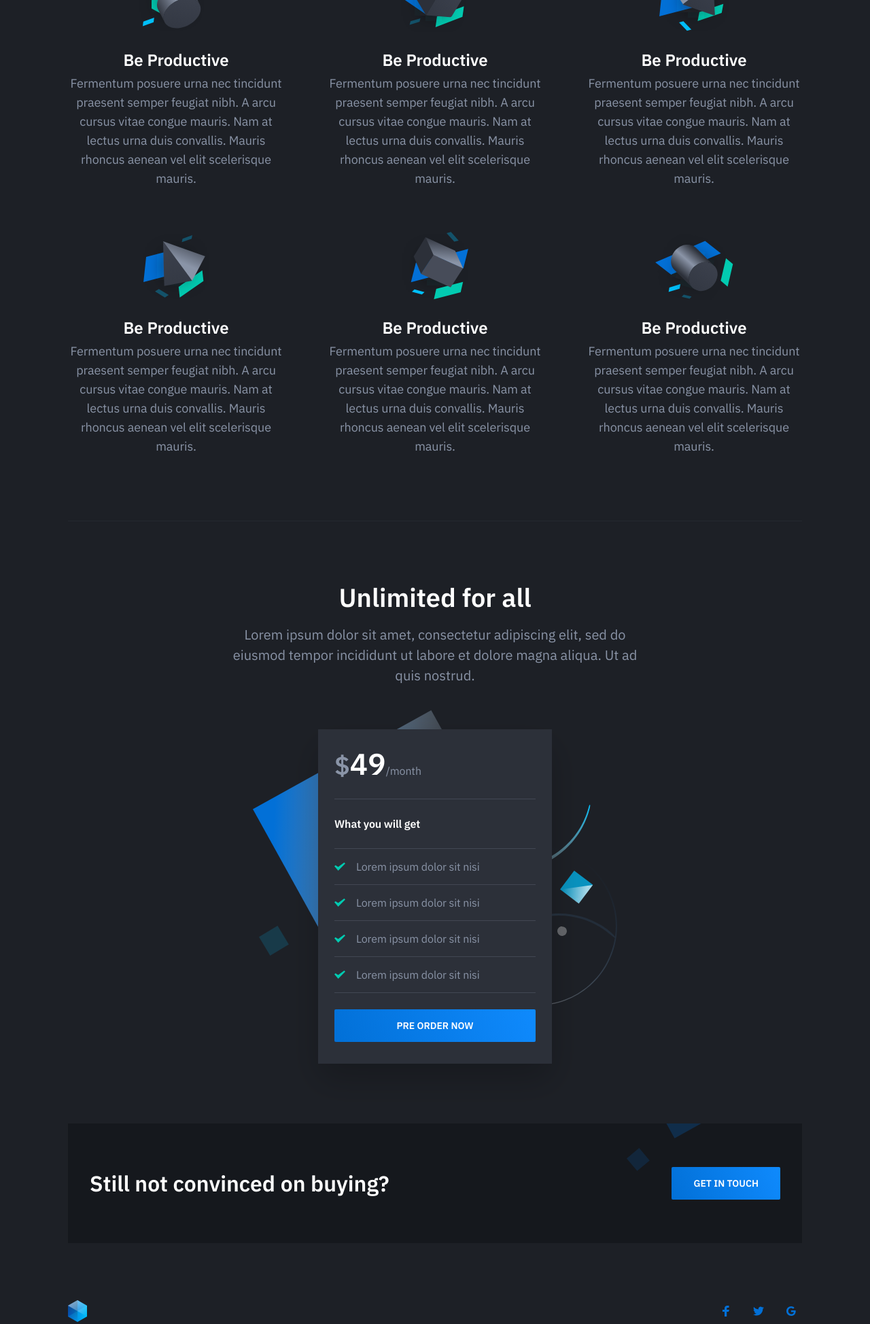
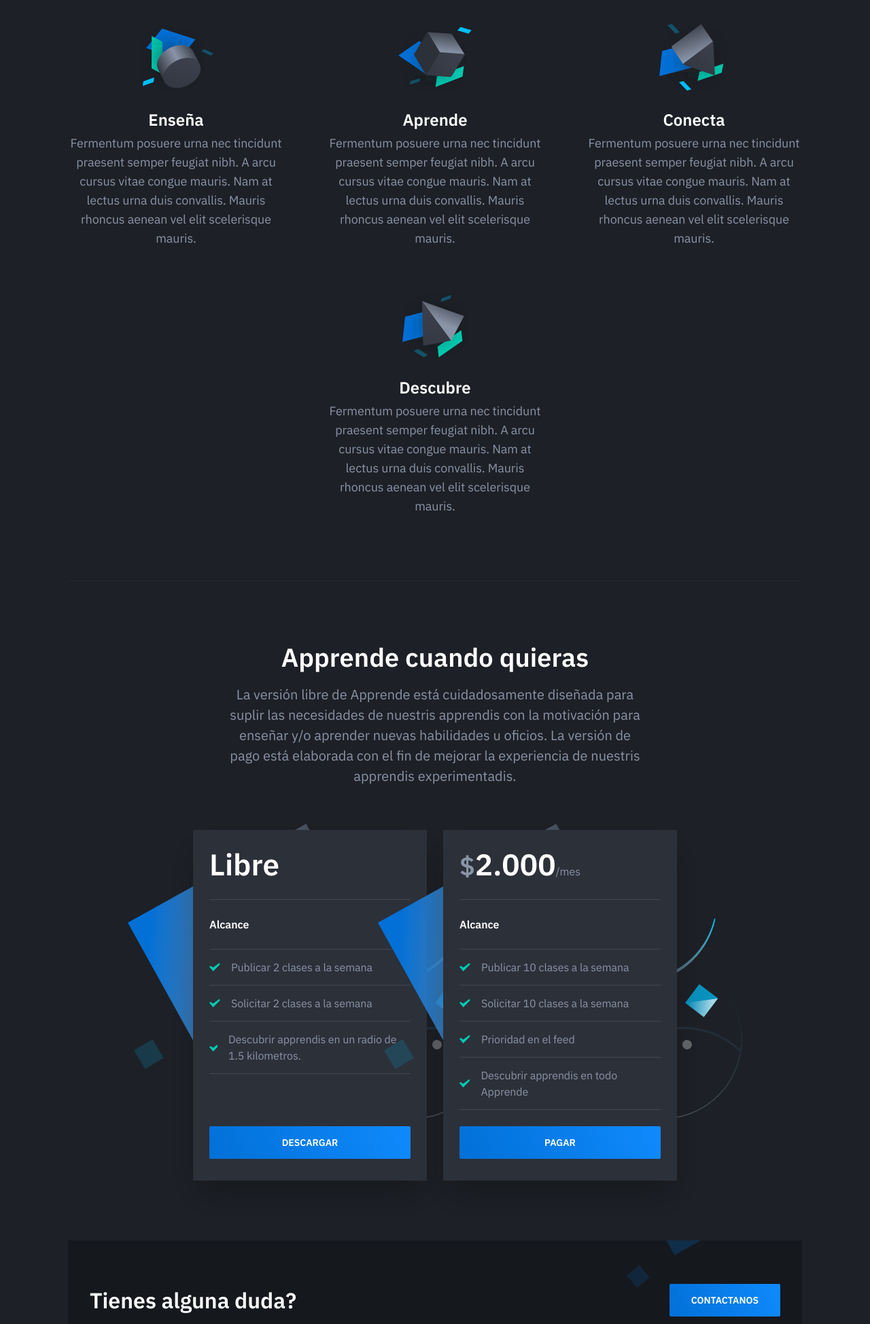
Before and after one commit to OasisLatam/info, a plain HTML site: page index.html in a window 1280 px wide. Shown: the part 777-2725 px from the top of the page at 68% size. Drawn offline with nearby package versions, Linux system fonts and the light colour scheme.

Commit message:
Apprende team update

```diff
--- /dev/null
+++ b/dist/css/blockquote.css
@@ -0,0 +1,3 @@
+blockquote {
+	font-size:90%;
+}
--- a/index.html
+++ b/index.html
@@ -4,9 +4,11 @@
     <meta charset="utf-8">
     <meta http-equiv="X-UA-Compatible" content="IE=edge">
     <meta name="viewport" content="width=device-width, initial-scale=1">
-    <title>Solid Template</title>
+    <link rel="shortcut icon" href="dist/images/logo.svg" alt="header-logo-image">
+    <title>Apprende</title>
     <link href="https://fonts.googleapis.com/css?family=IBM+Plex+Sans:400,600" rel="stylesheet">
     <link rel="stylesheet" href="dist/css/style.css">
+    <link rel="stylesheet" href="dist/css/blockquote.css">
 	<script src="https://unpkg.com/animejs@3.0.1/lib/anime.min.js"></script>
     <script src="https://unpkg.com/scrollreveal@4.0.0/dist/scrollreveal.min.js"></script>
 </head>
@@ -31,9 +33,13 @@
                 <div class="container">
                     <div class="hero-inner">
 						<div class="hero-copy">
-	                        <h1 class="hero-title mt-0">Landing template for startups</h1>
-	                        <p class="hero-paragraph">Our landing page template works on all devices, so you only have to set it up once, and get beautiful results forever.</p>
-	                        <div class="hero-cta"><a class="button button-primary" href="#">Pre order now</a><a class="button" href="#">Get in touch</a></div>
+	                        <h1 class="hero-title mt-0">Apprende Team</h1>
+	                        <p class="hero-paragraph">Somos Apprenditis, te damos la bienvenida a este mundo creado minuciosamente, cuidando cada detalle, para que todis nuestris apprenditis puedan conectarse con su comunidad en pos del conocimiento.</p>
+                            <blockquote>
+                              <p>La naturaleza nos ha dado las semillas del conocimiento, no el conocimiento mismo.</p>
+                              <footer>Lucio Anneo Séneca</footer>
+                            </blockquote>
+	                        <div class="hero-cta"><a class="button button-primary" href="#">Descargar</a><a class="button" href="#">Novedades</a></div>
 						</div>
 						<div class="hero-figure anime-element">
 							<svg class="placeholder" width="528" height="396" viewBox="0 0 528 396">
@@ -63,7 +69,7 @@
                                     <div class="feature-icon">
 										<img src="dist/images/feature-icon-01.svg" alt="Feature 01">
                                     </div>
-                                    <h4 class="feature-title mt-24">Be Productive</h4>
+                                    <h4 class="feature-title mt-24">Enseña</h4>
                                     <p class="text-sm mb-0">Fermentum posuere urna nec tincidunt praesent semper feugiat nibh. A arcu cursus vitae congue mauris. Nam at lectus urna duis convallis. Mauris rhoncus aenean vel elit scelerisque mauris.</p>
                                 </div>
                             </div>
@@ -72,7 +78,7 @@
                                     <div class="feature-icon">
 										<img src="dist/images/feature-icon-02.svg" alt="Feature 02">
                                     </div>
-                                    <h4 class="feature-title mt-24">Be Productive</h4>
+                                    <h4 class="feature-title mt-24">Aprende</h4>
                                     <p class="text-sm mb-0">Fermentum posuere urna nec tincidunt praesent semper feugiat nibh. A arcu cursus vitae congue mauris. Nam at lectus urna duis convallis. Mauris rhoncus aenean vel elit scelerisque mauris.</p>
                                 </div>
                             </div>
@@ -81,7 +87,7 @@
                                     <div class="feature-icon">
 										<img src="dist/images/feature-icon-03.svg" alt="Feature 03">
                                     </div>
-                                    <h4 class="feature-title mt-24">Be Productive</h4>
+                                    <h4 class="feature-title mt-24">Conecta</h4>
                                     <p class="text-sm mb-0">Fermentum posuere urna nec tincidunt praesent semper feugiat nibh. A arcu cursus vitae congue mauris. Nam at lectus urna duis convallis. Mauris rhoncus aenean vel elit scelerisque mauris.</p>
                                 </div>
                             </div>
@@ -90,28 +96,11 @@
                                     <div class="feature-icon">
 										<img src="dist/images/feature-icon-04.svg" alt="Feature 04">
                                     </div>
-                                    <h4 class="feature-title mt-24">Be Productive</h4>
+                                    <h4 class="feature-title mt-24">Descubre</h4>
                                     <p class="text-sm mb-0">Fermentum posuere urna nec tincidunt praesent semper feugiat nibh. A arcu cursus vitae congue mauris. Nam at lectus urna duis convallis. Mauris rhoncus aenean vel elit scelerisque mauris.</p>
                                 </div>
                             </div>
-							<div class="feature text-center is-revealing">
-                                <div class="feature-inner">
-                                    <div class="feature-icon">
-										<img src="dist/images/feature-icon-05.svg" alt="Feature 05">
-                                    </div>
-                                    <h4 class="feature-title mt-24">Be Productive</h4>
-                                    <p class="text-sm mb-0">Fermentum posuere urna nec tincidunt praesent semper feugiat nibh. A arcu cursus vitae congue mauris. Nam at lectus urna duis convallis. Mauris rhoncus aenean vel elit scelerisque mauris.</p>
-                                </div>
-                            </div>
-                            <div class="feature text-center is-revealing">
-                                <div class="feature-inner">
-                                    <div class="feature-icon">
-										<img src="dist/images/feature-icon-06.svg" alt="Feature 06">
-                                    </div>
-                                    <h4 class="feature-title mt-24">Be Productive</h4>
-                                    <p class="text-sm mb-0">Fermentum posuere urna nec tincidunt praesent semper feugiat nibh. A arcu cursus vitae congue mauris. Nam at lectus urna duis convallis. Mauris rhoncus aenean vel elit scelerisque mauris.</p>
-                                </div>
-                            </div>
+
                         </div>
                     </div>
                 </div>
@@ -121,34 +110,67 @@
                 <div class="container-sm">
                     <div class="pricing-inner section-inner">
                         <div class="pricing-header text-center">
-                            <h2 class="section-title mt-0">Unlimited for all</h2>
+                            <h2 class="section-title mt-0">Apprende cuando quieras</h2>
+                            <p class="section-paragraph mb-0">La versión libre de Apprende está cuidadosamente diseñada para suplir las necesidades de nuestris apprendis con la motivación para enseñar y/o aprender nuevas habilidades u oficios.
+                            La versión de pago está elaborada con el fin de mejorar la experiencia de nuestris apprendis experimentadis.</p>
+                            <!--
                             <p class="section-paragraph mb-0">Lorem ipsum dolor sit amet, consectetur adipiscing elit, sed do eiusmod tempor incididunt ut labore et dolore magna aliqua. Ut ad quis nostrud.</p>
+                        -->
                         </div>
 						<div class="pricing-tables-wrap">
                             <div class="pricing-table">
                                 <div class="pricing-table-inner is-revealing">
                                     <div class="pricing-table-main">
                                         <div class="pricing-table-header pb-24">
-                                            <div class="pricing-table-price"><span class="pricing-table-price-currency h2">$</span><span class="pricing-table-price-amount h1">49</span><span class="text-xs">/month</span></div>
+                                            <div class="pricing-table-price"><span class="pricing-table-price-amount h1">Libre</span></div>
                                         </div>
-										<div class="pricing-table-features-title text-xs pt-24 pb-24">What you will get</div>
+										<div class="pricing-table-features-title text-xs pt-24 pb-24">Alcance</div>
                                         <ul class="pricing-table-features list-reset text-xs">
+                                            <li>
+                                                <span>Publicar 2 clases a la semana</span>
+                                            </li>
+                                            <li>
+                                                <span>Solicitar 2 clases a la semana</span>
+                                            </li>
+                                            <li>
+                                                <span>Descubrir apprendis en un radio de 1.5 kilometros.</span>
+                                            </li>
+                                            <!--
                                             <li>
                                                 <span>Lorem ipsum dolor sit nisi</span>
                                             </li>
+                                        -->
+                                        </ul>
+                                    </div>
+                                    <div class="pricing-table-cta mb-8">
+                                        <a class="button button-primary button-shadow button-block" href="#">Descargar</a>
+                                    </div>
+                                </div>
+                            </div>
+                            <div class="pricing-table">
+                                <div class="pricing-table-inner is-revealing">
+                                    <div class="pricing-table-main">
+                                        <div class="pricing-table-header pb-24">
+                                            <div class="pricing-table-price"><span class="pricing-table-price-currency h2">$</span><span class="pricing-table-price-amount h1">2.000</span><span class="text-xs">/mes</span></div>
+                                        </div>
+                                        <div class="pricing-table-features-title text-xs pt-24 pb-24">Alcance</div>
+                                        <ul class="pricing-table-features list-reset text-xs">
                                             <li>
-                                                <span>Lorem ipsum dolor sit nisi</span>
+                                                <span>Publicar 10 clases a la semana</span>
                                             </li>
                                             <li>
-                                                <span>Lorem ipsum dolor sit nisi</span>
+                                                <span>Solicitar 10 clases a la semana</span>
                                             </li>
                                             <li>
-												<span>Lorem ipsum dolor sit nisi</span>
+                                                <span>Prioridad en el feed</span>
+                                            </li>
+                                            <li>
+                                                <span>Descubrir apprendis en todo Apprende</ </span>
                                             </li>
                                         </ul>
                                     </div>
                                     <div class="pricing-table-cta mb-8">
-                                        <a class="button button-primary button-shadow button-block" href="#">Pre order now</a>
+                                        <a class="button button-primary button-shadow button-block" href="#">Pagar</a>
                                     </div>
                                 </div>
                             </div>
@@ -160,9 +182,9 @@
 			<section class="cta section">
 				<div class="container">
 					<div class="cta-inner section-inner">
-						<h3 class="section-title mt-0">Still not convinced on buying?</h3>
+						<h3 class="section-title mt-0">Tienes alguna duda?</h3>
 						<div class="cta-cta">
-							<a class="button button-primary button-wide-mobile" href="#">Get in touch</a>
+							<a class="button button-primary button-wide-mobile" href="#">Contactanos</a>
 						</div>
 					</div>
 				</div>
@@ -217,7 +239,7 @@
                             </a>
                         </li>
                     </ul>
-                    <div class="footer-copyright">&copy; 2019 Solid, all rights reserved</div>
+                    <div class="footer-copyright">&copy; 2019 Apprende, all rights reserved</div>
                 </div>
             </div>
         </footer>
```
Lines whose indentation alone changed are shown as unchanged.
